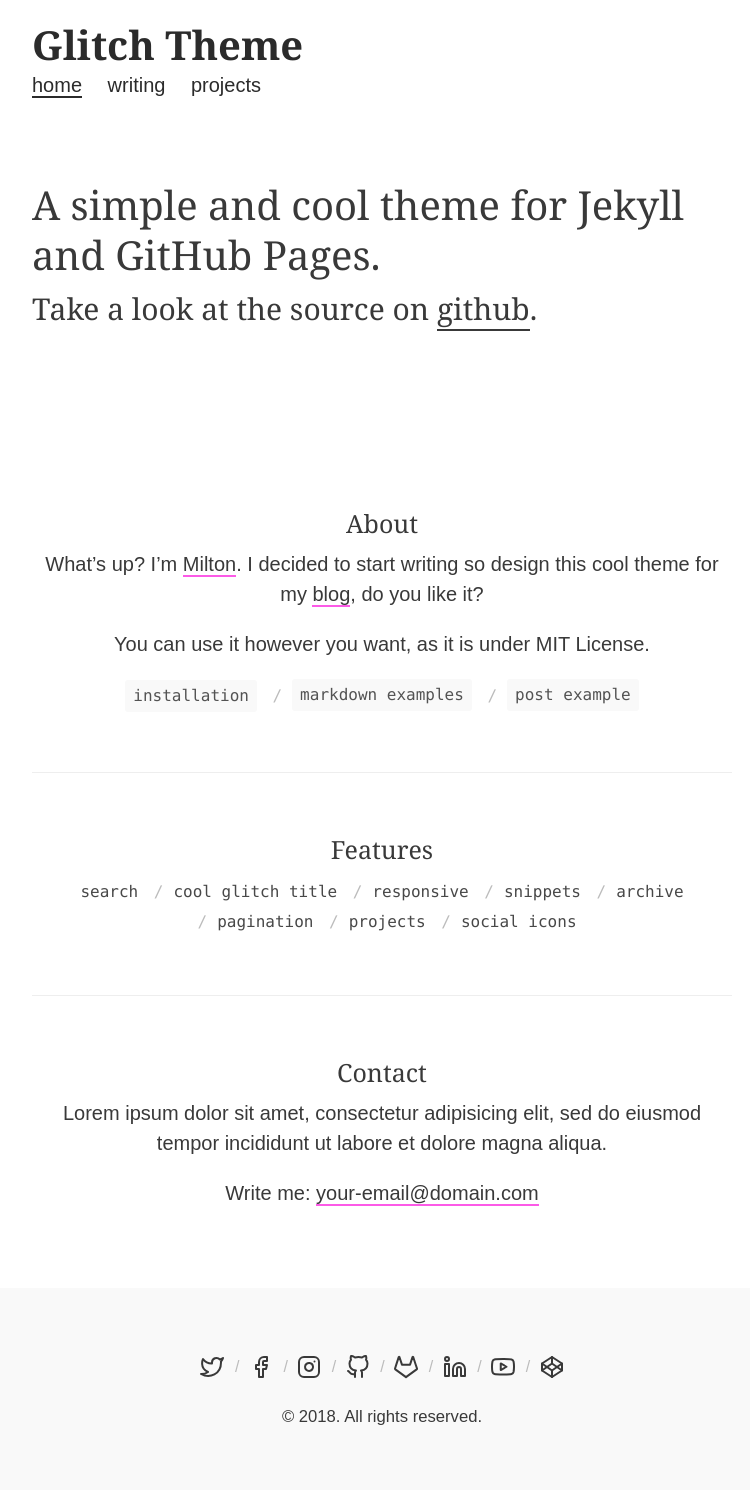
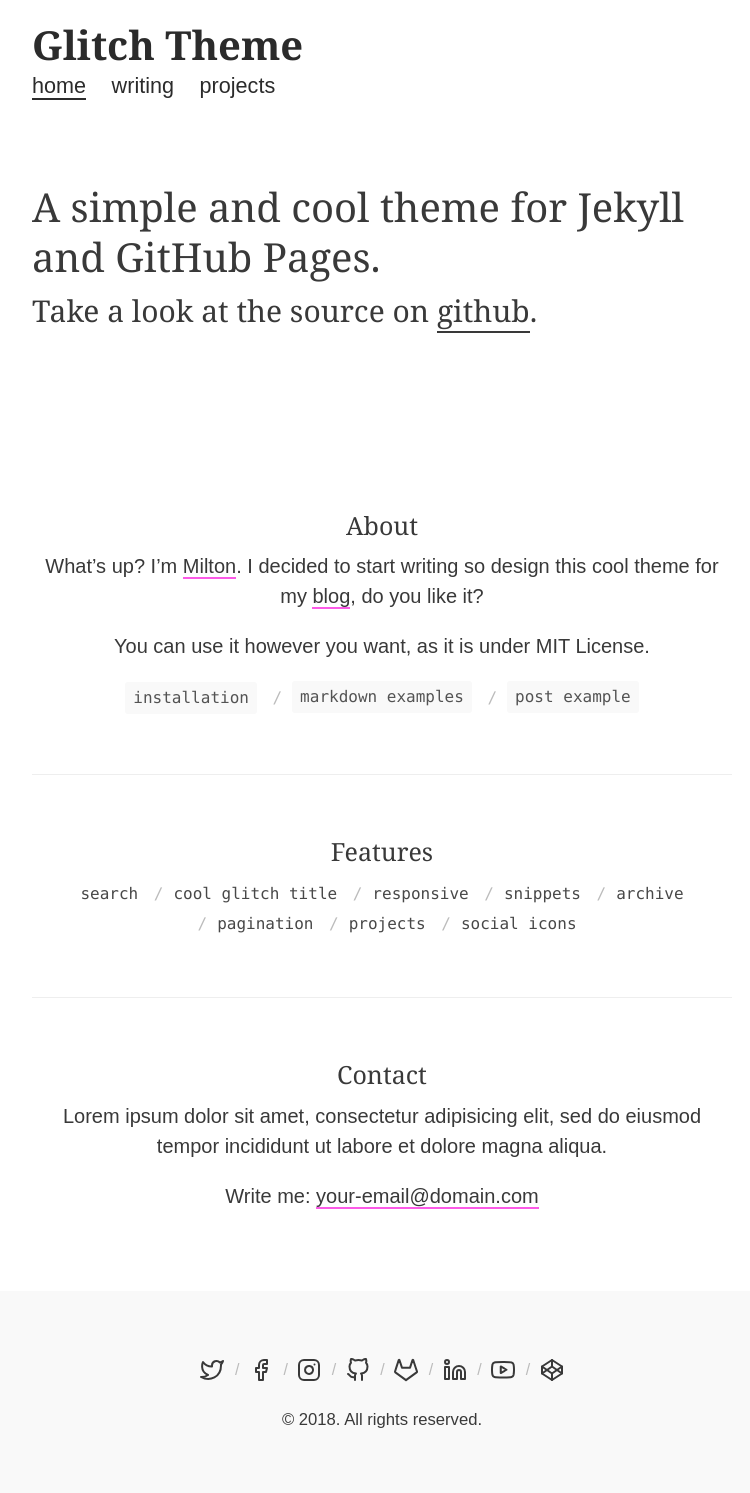
Before and after one commit to miltonparedes/glitch-jekyll, a Jekyll site: the page built from index.md, in a window 1280 px wide. Shown: the whole page, without its empty margins (258-1008 px from the left). Built offline with Jekyll 4.4.1, drawn with Linux system fonts in a browser that asks for light colours; some web fonts are replaced.

Commit message:
font resize

```diff
--- a/_sass/_header.scss
+++ b/_sass/_header.scss
@@ -4,7 +4,7 @@
 
 header {
   padding-top: 1rem;
-  margin-bottom: 3rem;
+  margin-bottom: 3.5rem;
   nav{
     ul{
       text-transform: lowercase;
@@ -12,9 +12,9 @@ header {
       li{
         display: inline-block;
         padding-right: 1rem;
-        margin-bottom: 1rem;
+        margin-bottom: .5rem;
         list-style: none;
-        font-size: 1rem;
+        font-size: 1.08rem;
         a{
           background: transparent;
           color: $gray-4;
```
